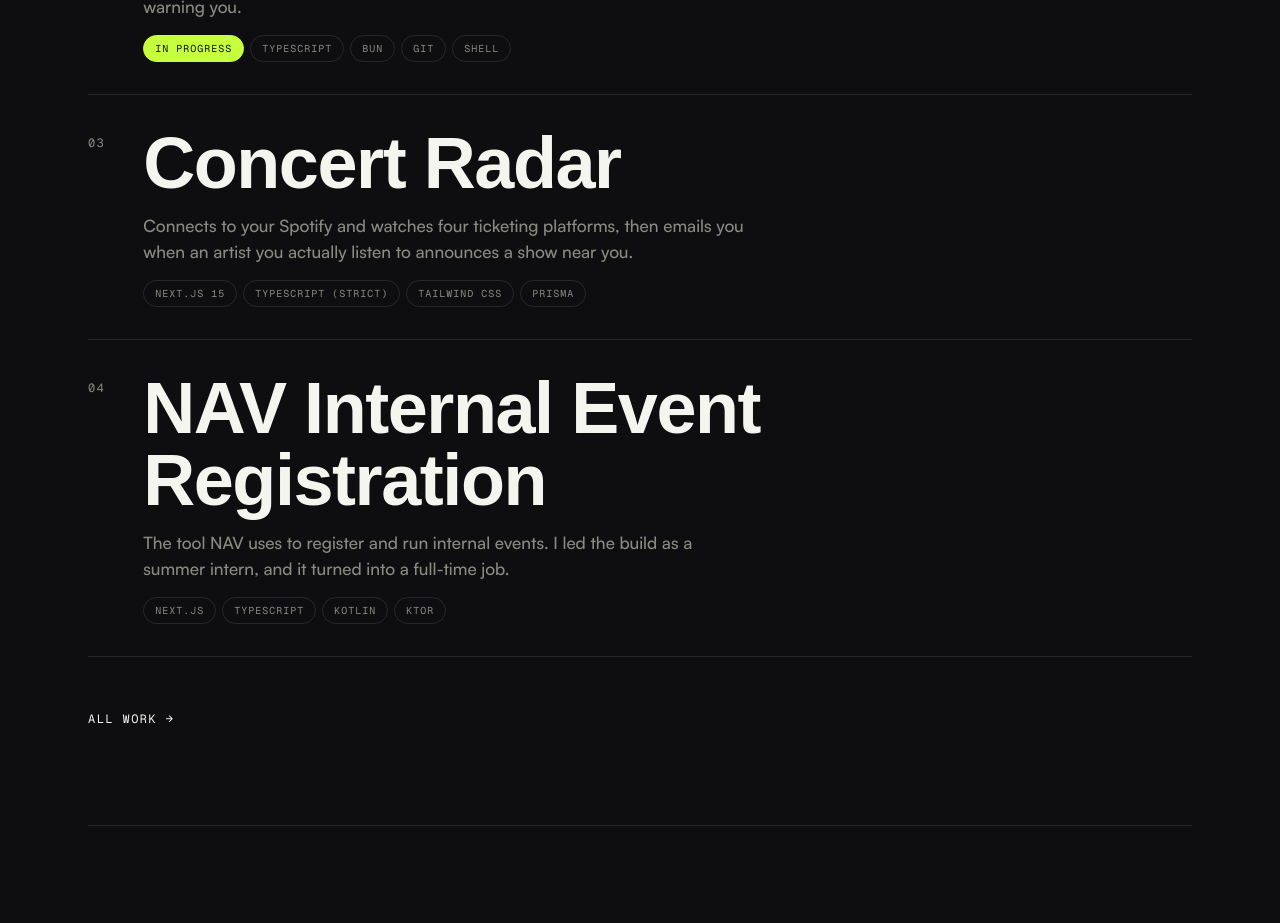
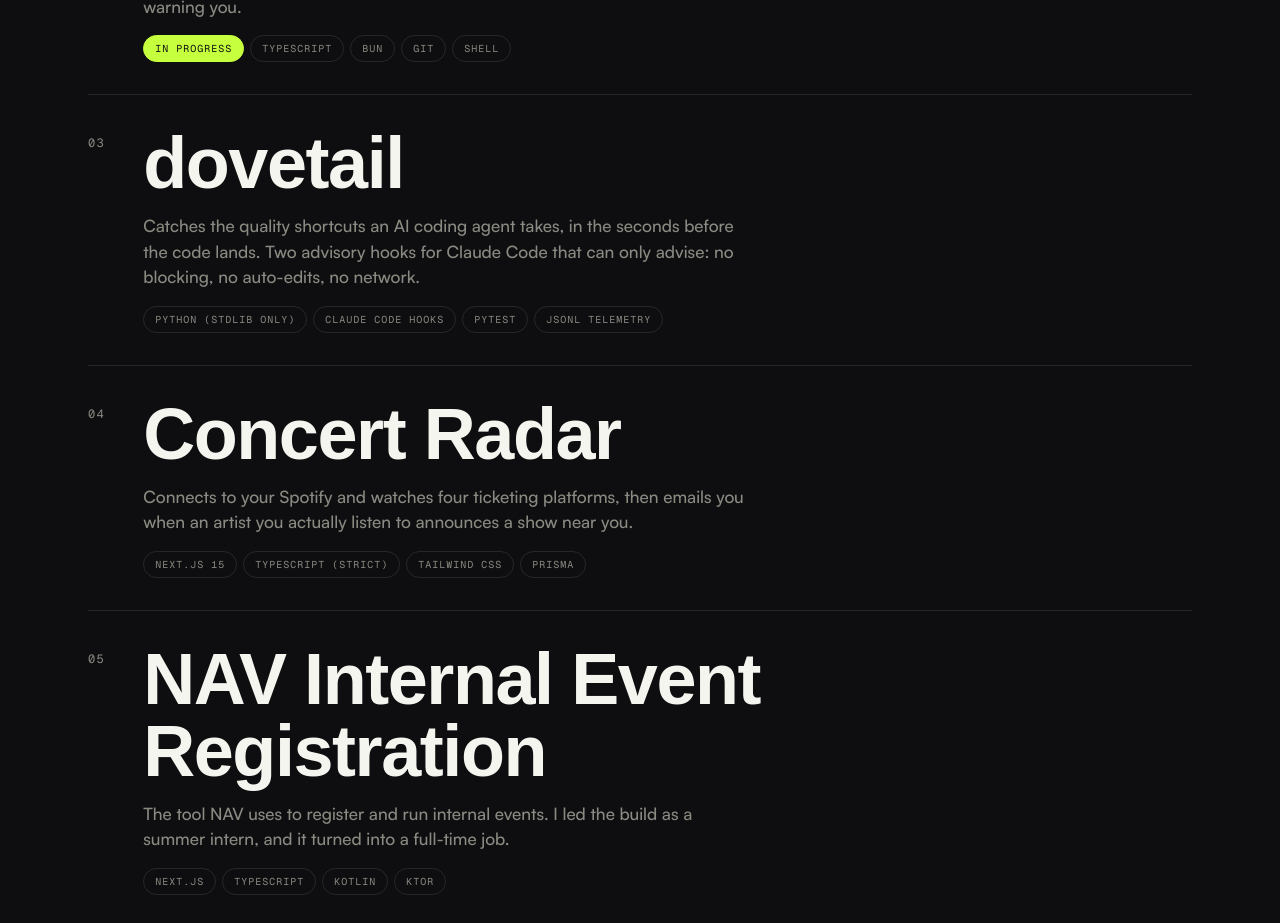
Before and after one commit to nimkimi/hackimi, a Next.js app: page / in a window 1280 px wide. Shown: the part 1380-2303 px from the top of the page. Built offline with nearby package versions, Linux system fonts and the light colour scheme; a web font is replaced by a local one.

Commit message:
Add dovetail as the third case study
A personal Claude Code plugin: two advisory quality hooks, tuned
against its own telemetry. Slots below syncward; private repo, so no
link, with the Result explaining why.

```diff
--- a/src/data/work.ts
+++ b/src/data/work.ts
@@ -83,6 +83,37 @@ const work: CaseStudy[] = [
       {
         heading: 'Result',
         body: 'The build is complete: scanner, sync, backup and restore, doctor, and init. What remains before it goes public is release engineering, so the repo is private for now.',
+      },
+    ],
+  },
+  {
+    slug: 'dovetail',
+    title: 'dovetail',
+    summary:
+      'Catches the quality shortcuts an AI coding agent takes, in the seconds before the code lands. Two advisory hooks for Claude Code that can only advise: no blocking, no auto-edits, no network.',
+    year: '2026',
+    role: 'Solo: design and engineering',
+    tech: ['Python (stdlib only)', 'Claude Code hooks', 'pytest', 'JSONL telemetry'],
+    sections: [
+      {
+        heading: 'Context',
+        body: 'Written rules decay: instructions loaded at session start get buried as the context grows, and review tools only speak after the code exists. In my own sessions the agent would settle on the first solution that worked, not the best-integrated one. dovetail is a Claude Code plugin that raises the right concern at the moment code is written: that a guard is about to be shortened, that something two files over already does this, that a new dependency needs vetting.',
+      },
+      {
+        heading: 'My role',
+        body: 'One call shaped everything: the hooks advise and do nothing else, so the worst case is an ignorable line of text rather than a broken session. I am also the entire user base. dovetail runs in every one of my Claude Code sessions, so a bad decision turns into noise in my own workflow the same day, and the tuning loop runs on that: build a change, live with it, adjust against the telemetry.',
+      },
+      {
+        heading: 'Problem',
+        body: 'The first failure mode is banner blindness: a block repeated on every edit becomes wallpaper, and on day one dovetail spoke on 71 percent of the edits it evaluated. The opposite failure is silence, the default for a hook that is only allowed to advise: one hook had been dead in production for weeks, because real session transcripts had a different shape than every test fixture assumed. Neither failure is visible without measurement.',
+      },
+      {
+        heading: 'Approach',
+        body: 'dovetail is two Python hooks, standard library only, and they exit 0 on every path, so a crash in a hook can never take a session down with it. The author-time cue is proportional: silent on cosmetic and out-of-lane changes, a full teaching block once per fresh context, a one-line stand-in on repeats. The finish check fires only when the agent’s reply changed source files, and it names them. Every firing writes a metadata-only telemetry record, and a weekly job reads the log and flags drift on its own.',
+      },
+      {
+        heading: 'Result',
+        body: 'The first month of telemetry, 8,953 firings, showed that one cue in ten was a reuse nudge on a file that already existed, right where it helped least; that cue now fires only on new files. The dead-hook incident became regression tests derived from real transcripts, and the suite is 115 tests now. The cues also reach the sub-sessions I hand implementation work to, which is where most of the code in a big change gets written; I verified that path live. The repo stays private; it is tooling for my own setup.',
       },
     ],
   },
```
Also changed, not shown: 1 other file (tests, documents, lock files or other folders).
